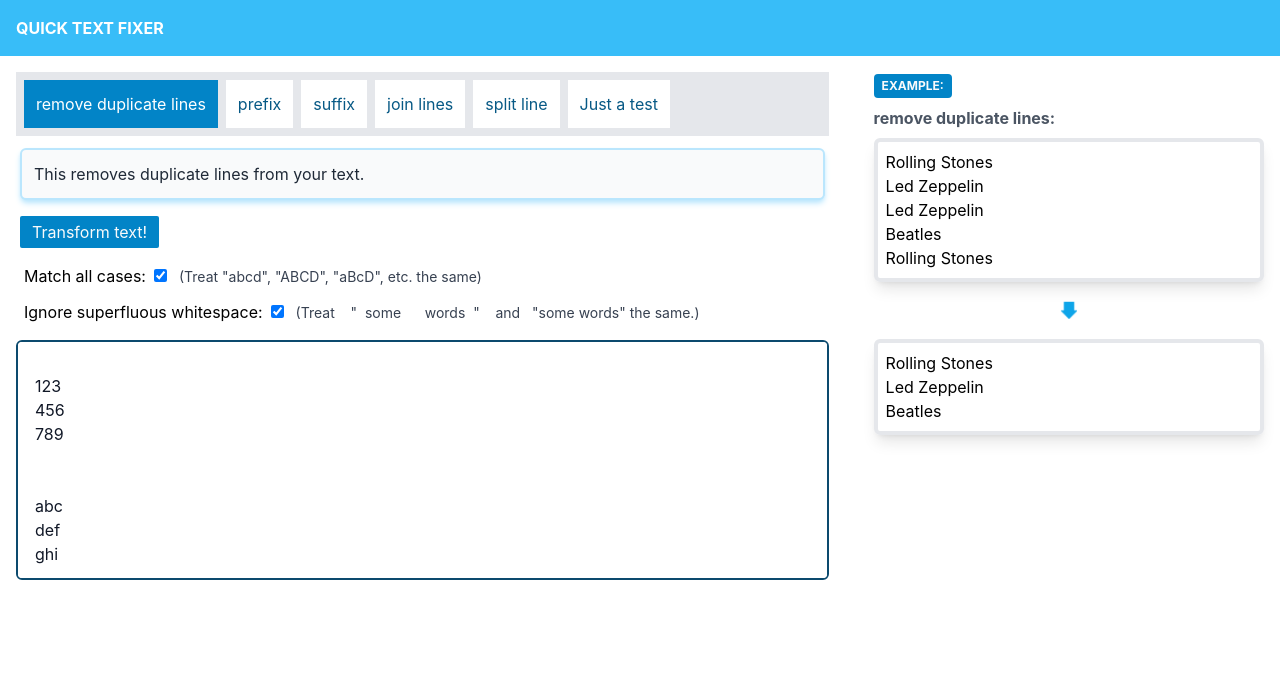
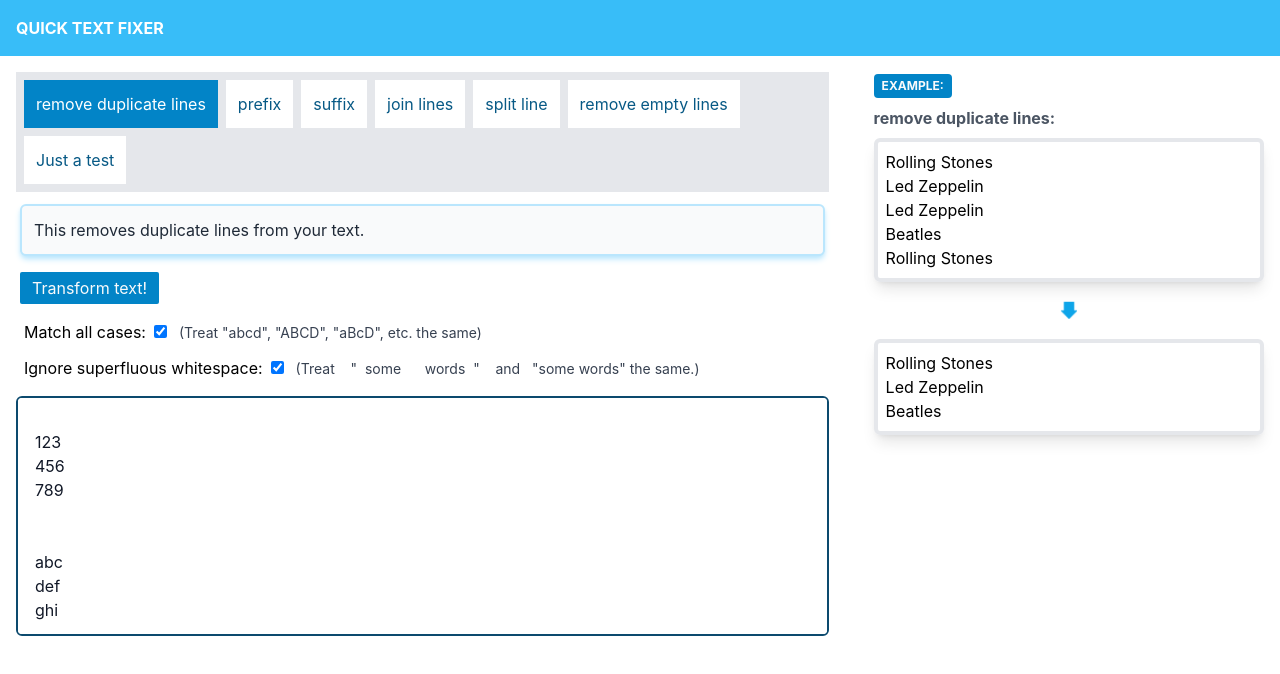
Before and after one commit to Daniel-Wittgenstein/qtf, a React (Create React App) app: page / in a window 1280 px wide. Shown: the top 674 px of the page. Built offline with nearby package versions, Linux system fonts and the light colour scheme.

Commit message:
added remove empty lines feature

```diff
--- a/src/Transformers.js
+++ b/src/Transformers.js
@@ -178,6 +178,28 @@ Woolfe`,
   },
 
 
+  {
+    key: "removeEmptyLines",
+    text: `remove empty lines`,
+    descr: `Remove empty lines.`,
+    example: `Paris
+
+
+    Texas***Paris
+Texas`,
+    slots: [
+    ],
+    do: (str, data) => {
+      let x = Utils.stringToLines(str)
+      x = Utils.removeEmptyLines(x)
+      x = Utils.linesToString(x, "\n")
+      return {
+        result: x,
+      }
+    },
+  },
+
+
 
   {
     key: "test",
```
